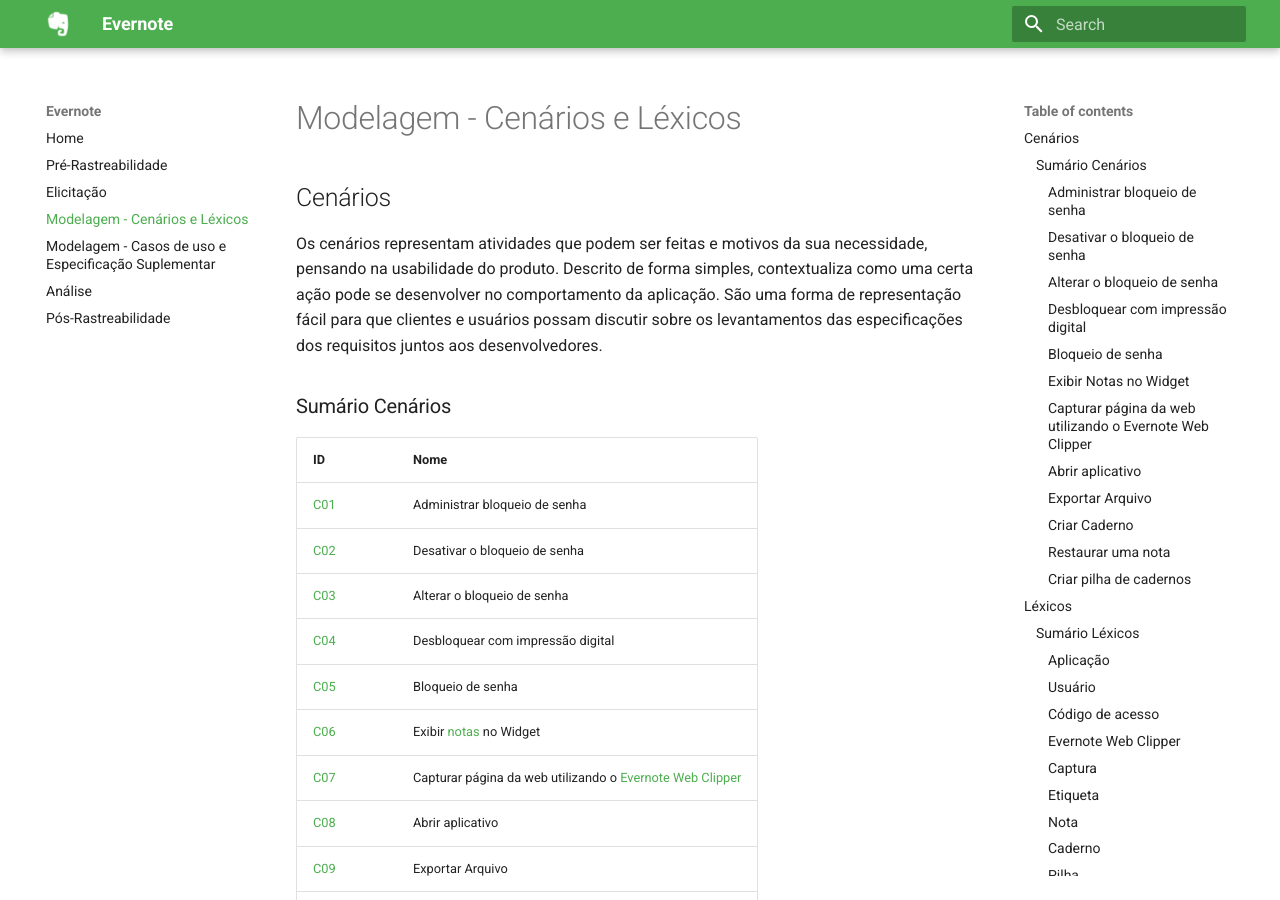
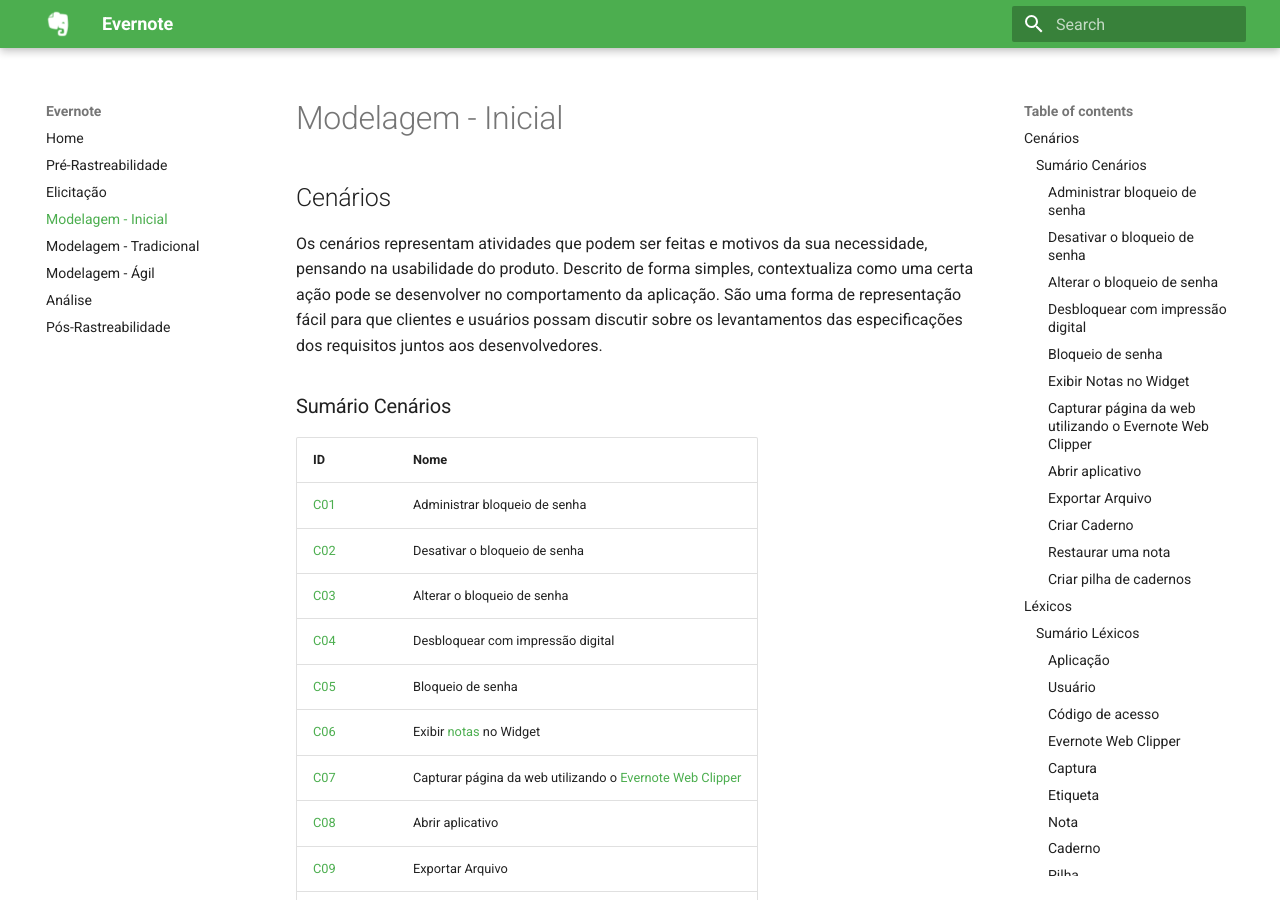
Before and after one commit to Requisitos-2018-2-Evernote/Evernote, an MkDocs documentation site: the page built from docs/Modelagem.md, in a window 1280 px wide and 900 px high. Built offline with MkDocs 1.6.1 and Material for MkDocs 9.7.7, drawn with Linux system fonts in a browser that asks for light colours; old or Windows-style settings are respelled for this version of MkDocs.

Commit message:
Add pagina modelagem agil

```diff
--- a/mkdocs.yml
+++ b/mkdocs.yml
@@ -3,8 +3,9 @@
     - Home: index.md
     - Pré-Rastreabilidade: Pre-Rastreabilidade.md
     - Elicitação: Elicitacao.md
-    - Modelagem - Cenários e Léxicos: Modelagem.md
-    - Modelagem - Casos de uso e Especificação Suplementar: Modelagem2.md
+    - Modelagem - Inicial: Modelagem.md
+    - Modelagem - Tradicional: Modelagem2.md
+    - Modelagem - Ágil: Modelagem3.md
     - Análise: Analise.md
     - Pós-Rastreabilidade: Pos-Rastreabilidade.md
 theme:
```
Also changed, not shown: docs/Modelagem3.md (added).
